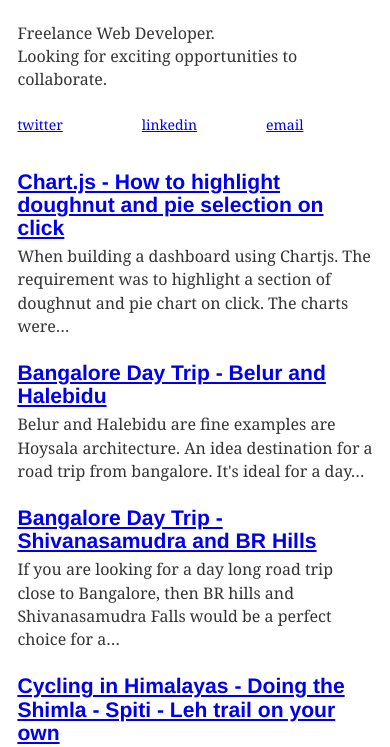
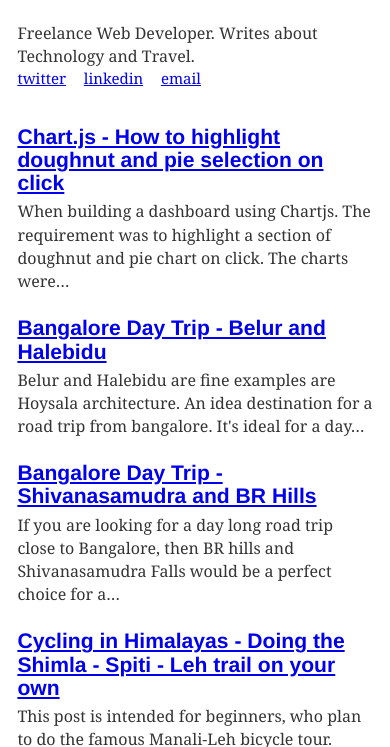
Before and after one commit to nobalmohan/nobal.in, a Gatsby site: page / in a window 390 px wide. Shown: the part 98-845 px from the top of the page. Built offline with nearby package versions, Linux system fonts and the light colour scheme; Gatsby itself is replaced by a stand-in of ours; some packages are replaced by stand-ins of ours.

Commit message:
styel corrections

```diff
--- a/gatsby-browser.js
+++ b/gatsby-browser.js
@@ -1,4 +1,4 @@
 // custom typefaces
 import 'typeface-montserrat'
 import 'typeface-merriweather'
-require("prismjs/themes/prism-solarizedlight.css")
+require("prismjs/themes/prism-tomorrow.css")
--- a/src/components/Bio.js
+++ b/src/components/Bio.js
@@ -36,10 +36,9 @@ function Bio() {
             <p
               className="note"
             >
-              Freelance Web Developer. <br />
-              Looking for exciting opportunities to collaborate.
-            </p>
-            <p
+              Freelance Web Developer. Writes about Technology and Travel.
+
+            <span
                 className="links"
               >
                 <a
@@ -57,6 +56,7 @@ function Bio() {
                 >
                   email
               </a>
+              </span>
             </p>
           </div>
         )
--- a/src/components/Bio.scss
+++ b/src/components/Bio.scss
@@ -4,39 +4,17 @@
     flex-direction: row;
 
     .note {
-        width: 60%,
+        width: 100%;
     }
 
     .links {
         display: flex;
-        justify-content: space-between;
-        width: 40%;
+        justify-content: start;
         text-align: right;
     }
 
     a {
-        width: 30%;
-        text-align: center !important;
-        font-size: 14px;
+        font-size: 15px;
+        margin-right: 5%;
     }
-
-    @media (max-width: 767.98px) {
-        flex-direction: column;
-
-        .note {
-            width: 100%,
-        }
-
-        .links {
-            width: 100%;
-        }
-
-        a {
-            text-align: left !important;
-        }
-
-
-    }
-
-
 }
--- a/src/components/Layout.js
+++ b/src/components/Layout.js
@@ -63,8 +63,7 @@ class Layout extends React.Component {
           }}
         >
           © {new Date().getFullYear()}, Built with
-          {` `}
-          <a href="https://www.gatsbyjs.org">Gatsby</a>
+          <a href="https://www.gatsbyjs.org?rel=nobal.in">Gatsby</a>
         </footer>
       </div>
     )
```
Lines whose indentation alone changed are shown as unchanged.
